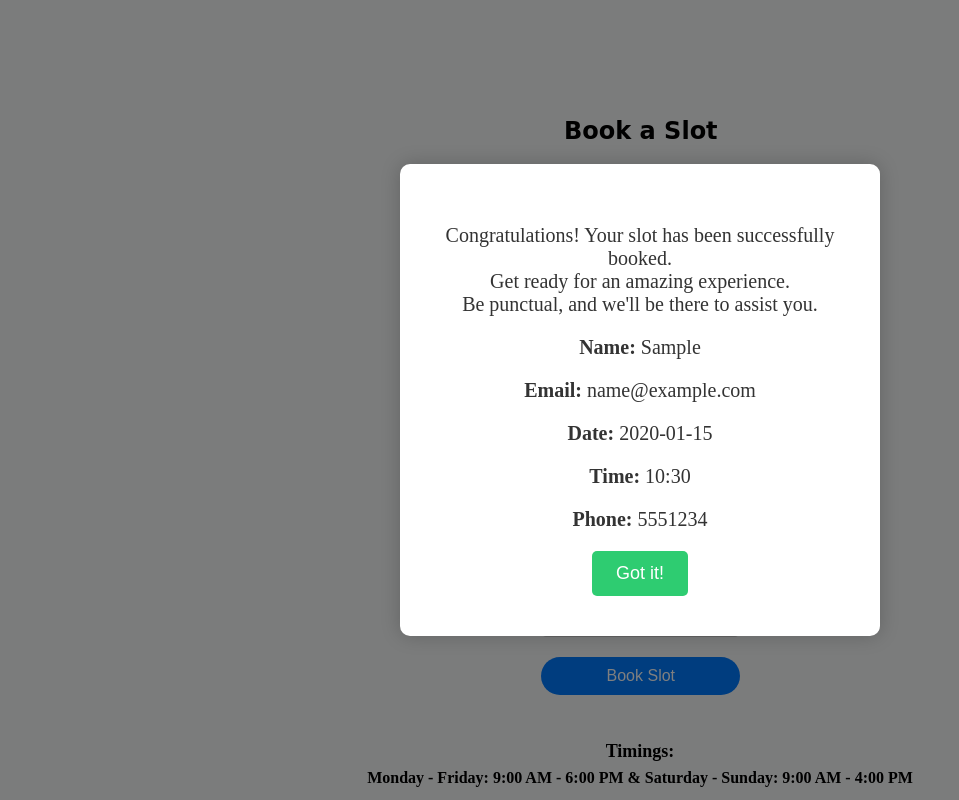
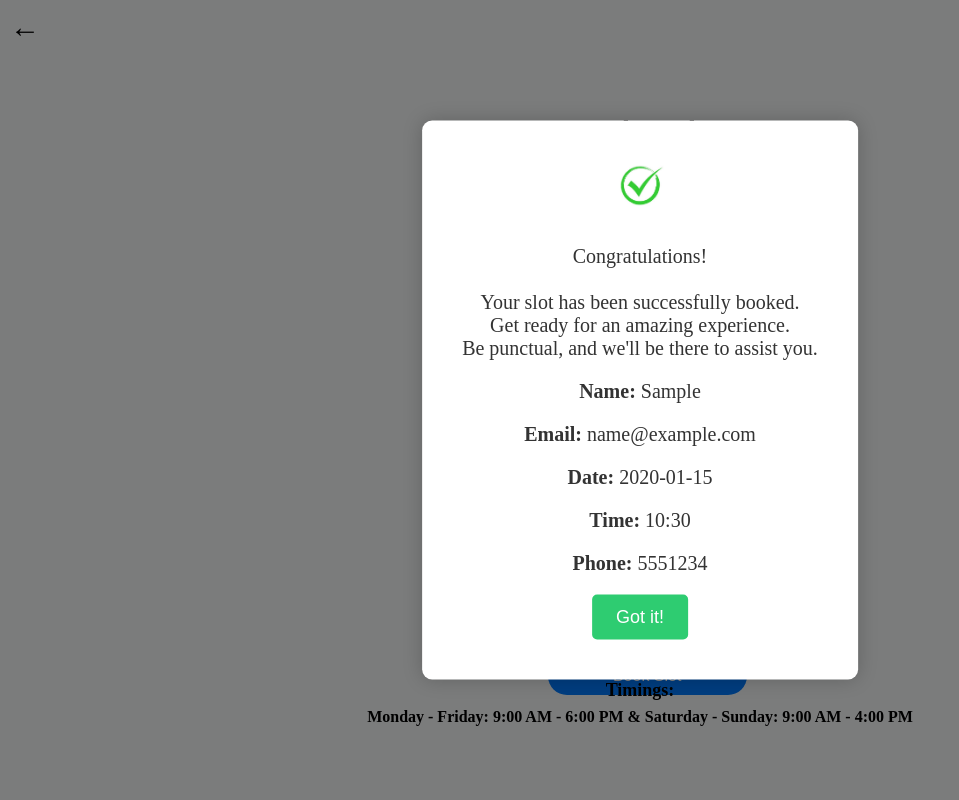
Before and after one commit to AlexThondan/Urban-Hair-Lounge, a plain HTML site: page Slot.html in a window 1280 px wide. Both pictures are taken after typing "Sample", "name@example.com", "5551234", "2020-01-15", "10:30" into the empty fields and a click on the button "Book Slot". Shown: the whole page, without its empty margins (0-959 px from the left). Drawn offline with Linux system fonts and the light colour scheme.

Commit message:
Added some codes and tick image in slot booking area

```diff
--- a/Slot.html
+++ b/Slot.html
@@ -38,9 +38,12 @@
             </ul>
         </div>
     </div>
+    <div class="popup" id="bookingPopup">
+        <!-- Insert the image tag below with the appropriate source (src) attribute -->
+        <img src="Apps/Tick Mark.jpg" alt="Congratulations Image" >
 
-    <div class="popup" id="bookingPopup">
-        <p>Congratulations! Your slot has been successfully booked. <br>Get ready for an amazing experience.</br> Be punctual, and we'll be there to assist you.</p>
+        <p>Congratulations!<br></br> Your slot has been successfully booked. <br>Get ready for an amazing experience.</br> Be punctual, and we'll be there to assist you.</p>
+
         <div id="detailsContainer">
             <p><strong>Name:</strong> <span id="popupName"></span></p>
             <p><strong>Email:</strong> <span id="popupEmail"></span></p>
@@ -85,5 +88,7 @@
             document.getElementById("popupphone").innerText = phone;
         }
     </script>
+
+    <a href="Index.html" class="back-button">&#8592;</a>
 </body>
 </html>
--- a/login.css
+++ b/login.css
@@ -82,3 +82,18 @@ p a:hover {
     color: #ffffff;
 }
 }
+.back-button {
+    position: fixed;
+    top: 10px;
+    left: 10px;
+    font-weight: bold;
+    font-size: 30px;
+    color: #ffffff;
+    text-decoration: none;
+    transition: color 0.3s ease;
+  }
+
+  .back-button:hover {
+    color: #e2dcdc;
+    text-decoration: underline;
+  }
--- a/signup.css
+++ b/signup.css
@@ -78,3 +78,18 @@ p a {
 p a:hover {
   text-decoration: underline;
 }
+.back-button {
+  position: fixed;
+  top: 10px;
+  left: 10px;
+  font-weight: bold;
+  font-size: 30px;
+  color: #000000;
+  text-decoration: none;
+  transition: color 0.3s ease;
+}
+
+.back-button:hover {
+  color: #423f3f;
+  text-decoration: underline;
+}
--- a/slot.css
+++ b/slot.css
@@ -10,7 +10,7 @@ body {
 }
 
 .container {
-    width: 97%;
+    width: 98%;
     height: 94vh;
     background-image: url('img/adam-winger-KVVjmb3IIL8-unsplash.jpg');
     background-size: cover;
@@ -65,7 +65,7 @@ button:hover {
 }
 
 .timings {
-    margin-top: -69px;
+    margin-top: -130px;
     text-align: center;
     color: #000000;
 }
@@ -102,6 +102,11 @@ button:hover {
     z-index: 1000;
     max-width: 400px;
 }
+.popup img {
+    width: 50px;
+    height: 50px;
+    margin-bottom: 10px;
+}
 
 .popup p {
     font-size: 20px;
@@ -133,3 +138,18 @@ button:hover {
     background: rgba(0, 0, 0, 0.5);
     z-index: 999;
 }
+.back-button {
+    position: fixed;
+    top: 10px;
+    left: 10px;
+    font-weight: bold;
+    font-size: 30px;
+    color: #000000;
+    text-decoration: none;
+    transition: color 0.3s ease;
+  }
+
+  .back-button:hover {
+    color: #000000;
+    text-decoration: underline;
+  }
--- a/styles.css
+++ b/styles.css
@@ -143,6 +143,7 @@ main {
 }
 .flex-item-left{
     margin-top: 0px;
+    font-size: 1.2em;
 }
 .contact{
     height: 830px;
@@ -307,6 +308,7 @@ nav ul li a:hover {
 .about-content {
     max-width: 900px;
     margin: 0 auto;
+    font-size: 1.2em;
 }
 
 .video
```
Also changed, not shown: login.html (+1 -0 lines), signup.html (+1 -0 lines), Apps/Tick Mark.jpg (added).
